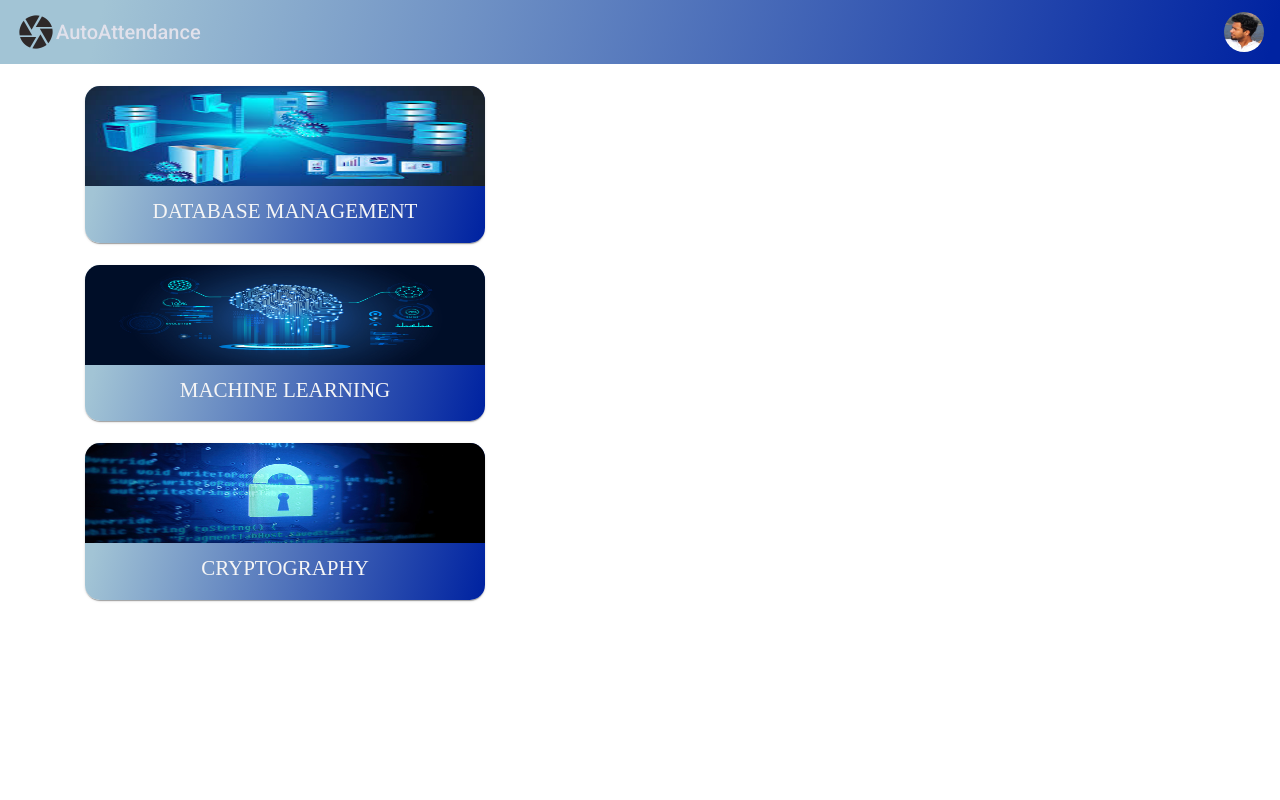
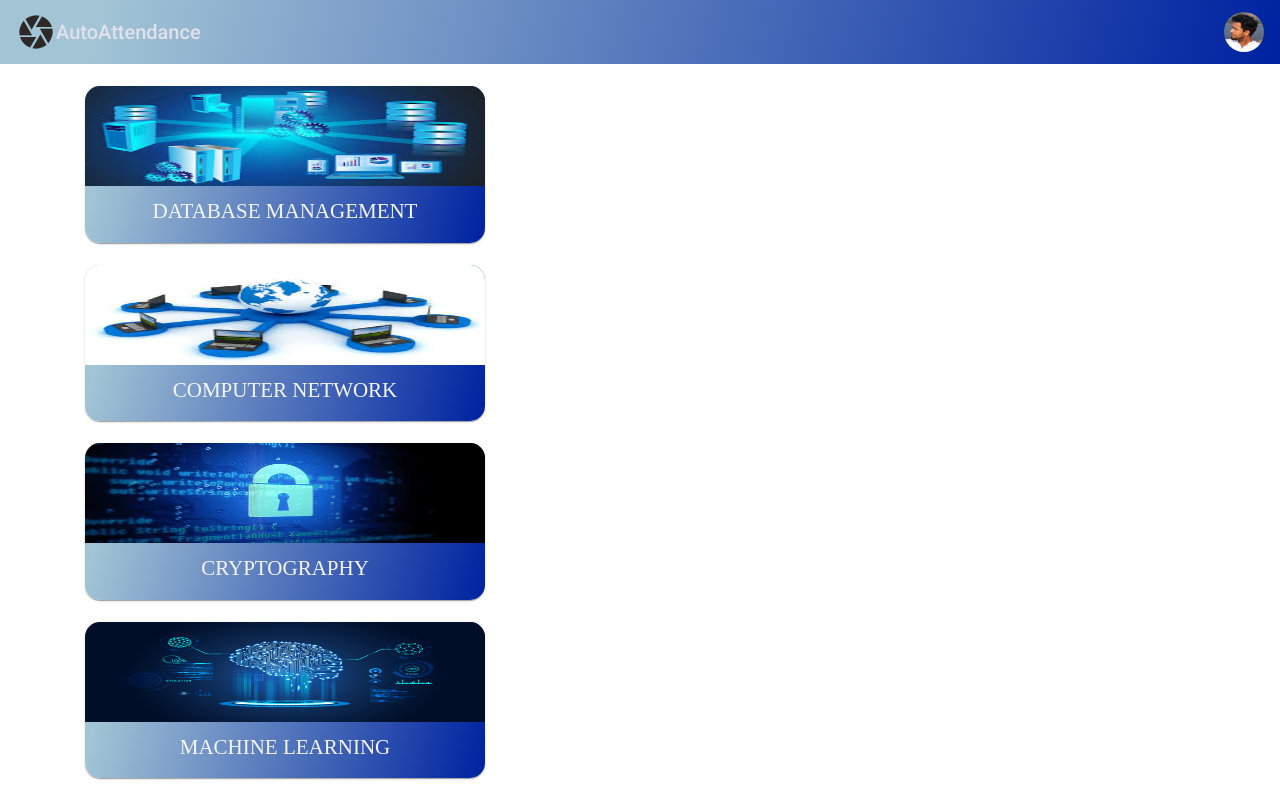
Before and after one commit to monstahzxz/angular-montha, an Angular app: page / in a window 1280 px wide. Built offline with nearby package versions, Linux system fonts and the light colour scheme.

Commit message:
optimised cards

```diff
--- a/src/app/home/home.component.html
+++ b/src/app/home/home.component.html
@@ -1,4 +1,4 @@
-<!-- Toolbar -->
+<!-- Toolbar with PopUp-->
 <div>
     <mat-toolbar class="toolbar">
         <mat-toolbar-row>
@@ -11,41 +11,15 @@
         </mat-toolbar-row>
     </mat-toolbar>
 </div>
+
+
 <!-- Cards -->
-<!-- <div>
-    <mat-card class="example-card">
-        <div style="background-size: cover;">
-            <img mat-card-img src="../../assets/image/vim_avatar.jpg" alt='avatar' class="cardImg">
-        </div>
-
-        <mat-card-actions>
-            <button mat-button color='primary'>Atake</button>
-        </mat-card-actions>
-    </mat-card>
-</div> -->
-
 <div class="container">
-    <mat-card class="example-card">
-        <img mat-card-image src="../../assets/image/dbms.jpg" alt="dbms" class="cardImg">
+    <mat-card class="example-card" *ngFor='let subject of subjects'>
+        <img mat-card-image src={{subject.url}} alt="dbms" class="cardImg">
         <mat-card-actions>
             <div class="btn-group-vertical btnWidth">
-                <button type="button" class="btn font">DATABASE MANAGEMENT</button>
-            </div>
-        </mat-card-actions>
-    </mat-card>
-    <mat-card class="example-card">
-        <img mat-card-image src="../../assets/image/ml.jpg" alt="machine learning" class="cardImg">
-        <mat-card-actions>
-            <div class="btn-group-vertical btnWidth">
-                <button type="button" class="btn font">MACHINE LEARNING</button>
-            </div>
-        </mat-card-actions>
-    </mat-card>
-    <mat-card class="example-card">
-        <img mat-card-image src="../../assets/image/crypt.jpg" alt="cryptography" class="cardImg">
-        <mat-card-actions>
-            <div class="btn-group-vertical btnWidth">
-                <button type="button" class="btn font">CRYPTOGRAPHY</button>
+                <button type="button" class="btn font">{{subject.name}}</button>
             </div>
         </mat-card-actions>
     </mat-card>
--- a/src/app/home/home.component.scss
+++ b/src/app/home/home.component.scss
@@ -50,4 +50,5 @@
     font-size: 21px;
     font-family: initial;
     color: whitesmoke;
+    text-transform: uppercase;
 }
--- a/src/app/home/home.component.ts
+++ b/src/app/home/home.component.ts
@@ -8,6 +8,12 @@ import { ProfileDialogComponent } from '../profile-dialog/profile-dialog.compone
 	styleUrls: ['./home.component.scss']
 })
 export class HomeComponent implements OnInit {
+	public subjects = [
+		{ name: 'database management', url: '../../assets/image/dbms.jpg' },
+		{ name: 'computer network', url: '../../assets/image/cn.jpg' },
+		{ name: 'cryptography', url: '../../assets/image/crypt.jpg' },
+		{ name: 'machine learning', url: '../../assets/image/ml.jpg' }
+	];
 
 	constructor(private dialog: MatDialog) { }
 
@@ -15,6 +21,7 @@ export class HomeComponent implements OnInit {
 	}
 	accPop() {
 		console.log('Account PopUp');
+		// console.log('sada' + this.subject + 'sdf')
 		const dialogConfig = new MatDialogConfig();
 
 		dialogConfig.autoFocus = true;
```
